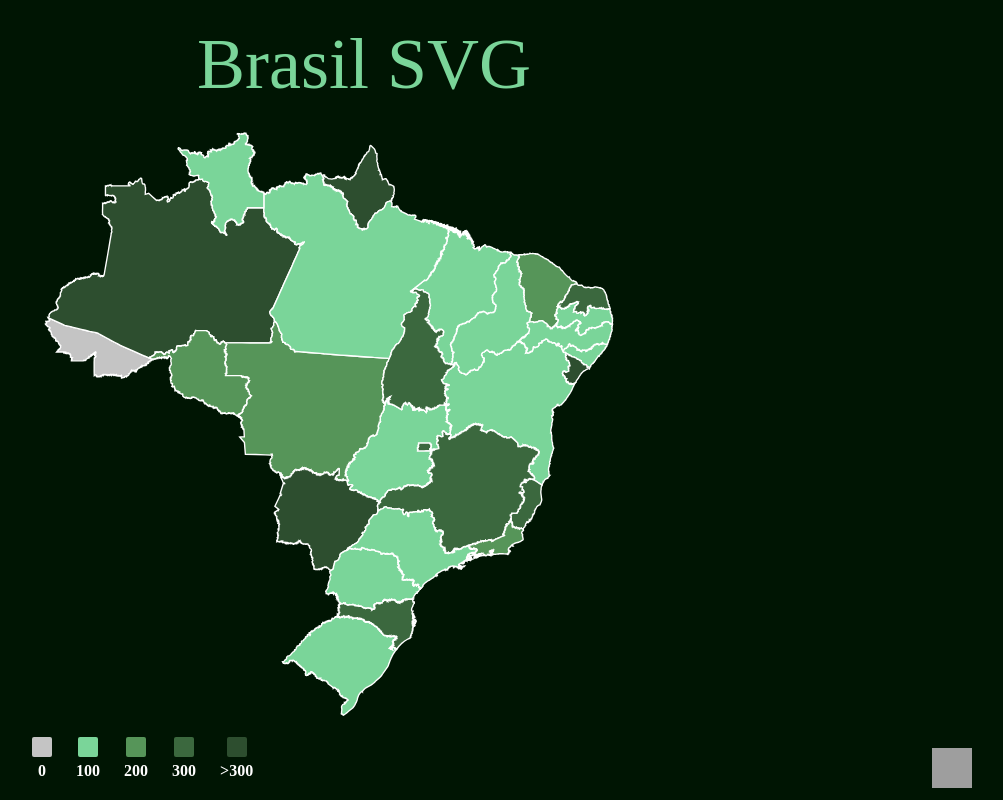
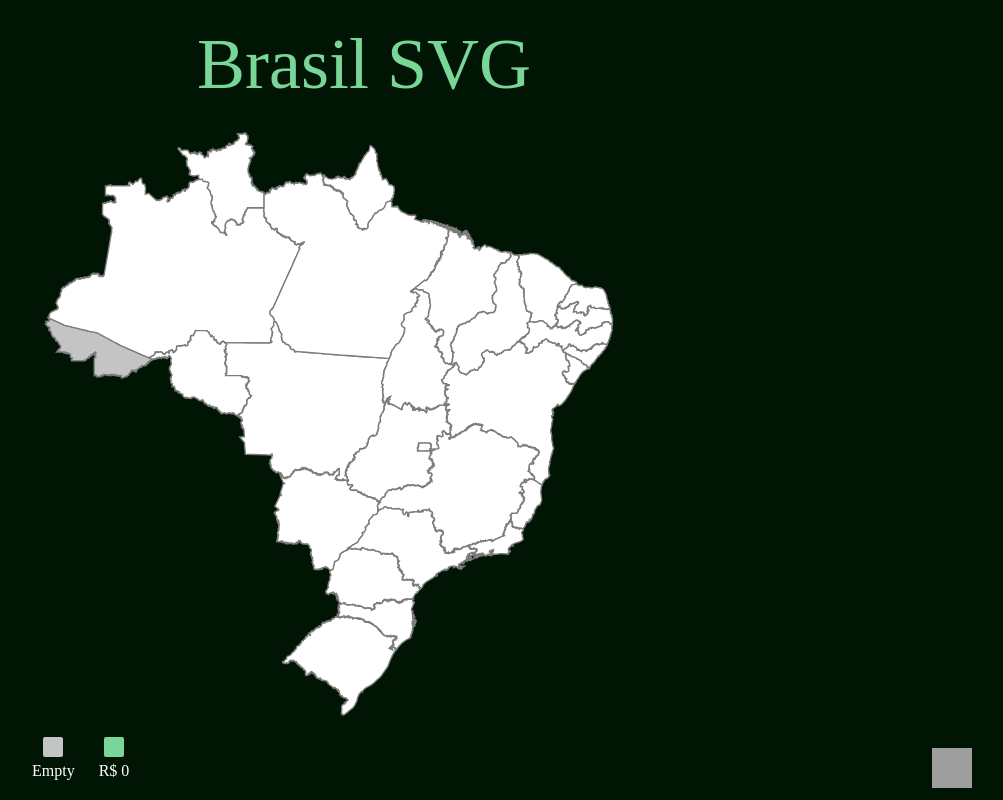
Before and after one commit to obrenoco/brasil-svg, a React (Create React App) app: page / in a window 1280 px wide. Shown: the whole page, without its empty margins (276-1279 px from the left). Built offline with nearby package versions, Linux system fonts and the light colour scheme; grey boxes are pictures that could not be loaded.

Commit message:
add: refactor

```diff
--- a/src/components/Brasil/Brasil.tsx
+++ b/src/components/Brasil/Brasil.tsx
@@ -1,5 +1,5 @@
 import Tippy from "@tippyjs/react";
-import {
+import React, {
   SVGAttributes,
   useCallback,
   useEffect,
@@ -10,23 +10,32 @@ import { followCursor } from "tippy.js";
 import "tippy.js/dist/tippy.css";
 import { SubTitltes } from "../Subtitles/Subtitles";
 import "./index.css";
-import { BrazilSvgProps, ColorSchema, DataProps, StateProps } from "./types";
+import {
+  BrazilSvgProps,
+  ColorSchema,
+  DataProps,
+  StateProps,
+  UF,
+} from "./types";
 import { initialData } from "./ufs";
-
-type BrasilMapProps = {
+type Select = {
+  step: number;
+  color: string;
+  placeholder: React.ReactNode;
+};
+export type BrasilMapProps = {
   data?: DataProps;
-  steps?: number;
   handleClick?: (e: React.MouseEvent<HTMLElement>) => any;
-  colorSchema?: {
-    empty: string;
-    min: string;
-    step1: string;
-    step2: string;
-    max: string;
+  steps: {
+    empty: Select;
+    min: Select;
+    step1?: Select;
+    step2?: Select;
+    max?: Select;
   };
 } & SVGAttributes<SVGElement>;
 
-export const mappedData = (array: StateProps[]) =>
+export const mappedData = (array: StateProps[]): Record<string, StateProps> =>
   Object.assign(
     {},
     ...array.map((item) => ({
@@ -51,9 +60,8 @@ const BrasilMap = ({
   data,
   stroke = "#fff",
   strokeWidth = "450",
-  steps = 1,
   onClick,
-  colorSchema,
+  steps,
   className,
   ...props
 }: BrasilMapProps) => {
@@ -62,14 +70,14 @@ const BrasilMap = ({
 
   const heatmapColor = useCallback(
     (value: number) => {
-      if (value === 0) return colorSchema?.empty || ColorSchema.Empty;
-      if (value < steps * 2) return colorSchema?.min || ColorSchema.Min;
-      if (value < steps * 3) return colorSchema?.step1 || ColorSchema.Step1;
-      if (value < steps * 4) return colorSchema?.step2 || ColorSchema.Step2;
-      if (value >= steps * 4) return colorSchema?.max || ColorSchema.Max;
+      if (value === 0) return steps?.empty.color || ColorSchema.Empty;
+      // if (value < steps * 2) return colorSchema?.min || ColorSchema.Min;
+      // if (value < steps * 3) return colorSchema?.step1 || ColorSchema.Step1;
+      // if (value < steps * 4) return colorSchema?.step2 || ColorSchema.Step2;
+      // if (value >= steps * 4) return colorSchema?.max || ColorSchema.Max;
       return "white";
     },
-    [steps, colorSchema]
+    [steps]
   );
 
   useEffect(() => {
@@ -82,9 +90,8 @@ const BrasilMap = ({
       );
   }, [data]);
 
-  const States = useMemo(
-    () =>
-      items.map((x) => (
+  const States = useMemo(() => {
+    return items.map((x) => (
       <Tippy
         key={x.id}
         content={
@@ -100,26 +107,25 @@ const BrasilMap = ({
           key={x.id}
           d={x.path}
           onClick={onClick}
-            stroke={stroke}
+          style={{ stroke }}
           strokeWidth={strokeWidth}
           fill={`${heatmapColor(mapped[x.id].value)}`}
-            className={`cursor-pointer ${className}`}
+          className={`cursor-pointer ${className || ""}`}
         >
           <title>
             {x.title} - {x.value}
           </title>
         </path>
       </Tippy>
-      )),
-    [items, className, heatmapColor, mapped, onClick, stroke, strokeWidth]
-  );
+    ));
+  }, [items, className, heatmapColor, mapped, onClick, stroke, strokeWidth]);
 
   return (
     <div className="relative">
       <svg id="br-map" viewBox="0 0 220000 194010" {...props}>
         <g id="Estados">{States}</g>
       </svg>
-      <SubTitltes step={steps} colorSchema={colorSchema} />
+      <SubTitltes steps={steps} />
     </div>
   );
 };
--- a/src/components/Subtitles/Subtitles.tsx
+++ b/src/components/Subtitles/Subtitles.tsx
@@ -1,15 +1,8 @@
+import React from "react";
+import { BrasilMapProps } from "../Brasil/Brasil";
 import { ColorSchema } from "../Brasil/types";
 
-type SubtitleProps = {
-  step: number;
-  colorSchema?: {
-    empty: string;
-    min: string;
-    step1: string;
-    step2: string;
-    max: string;
-  };
-};
+type SubtitleProps = Pick<BrasilMapProps, "steps">;
 
 const itemClassName = "flex flex-col items-center";
 const square = (color: string) => (
@@ -21,14 +14,18 @@ const square = (color: string) => (
   ></div>
 );
 
-export const SubTitltes = ({ step, colorSchema }: SubtitleProps) => {
+export const SubTitltes = ({ steps }: SubtitleProps) => {
   return (
     <ul className=" w-max px-1 py-4 no-underline text-sm flex text-white gap-6">
       <li className={itemClassName}>
-        {square(colorSchema?.empty || ColorSchema.Empty)}
-        <strong>0</strong>
+        {square(steps.empty.color || ColorSchema.Empty)}
+        {steps.empty.placeholder}
       </li>
       <li className={itemClassName}>
+        {square(steps?.min.color || ColorSchema.Min)}
+        {steps.min.placeholder}
+      </li>
+      {/* <li className={itemClassName}>
         {square(colorSchema?.min || ColorSchema.Min)}
         <strong>{step}</strong>
       </li>
@@ -46,7 +43,7 @@ export const SubTitltes = ({ step, colorSchema }: SubtitleProps) => {
           {">"}
           {step * 3}
         </strong>
-      </li>
+      </li> */}
     </ul>
   );
 };
--- a/src/pages/Home/Home.tsx
+++ b/src/pages/Home/Home.tsx
@@ -1,4 +1,4 @@
-import React, { useEffect, useState } from "react";
+import { Fragment, useEffect, useState } from "react";
 import mock from "../../api/mock.json";
 import BrasilMap from "../../components/Brasil/Brasil";
 
@@ -35,14 +35,19 @@ export const Home = () => {
     <section className="w-4/6 max-w-2xl m-auto">
       <BrasilMap
         data={data}
-        steps={100}
-        colorSchema={{
-          empty: "#c4c4c4",
-          min: "#7AD599",
-          max: "#2d4e2f",
-          step1: "#569559",
-          step2: "#3b683e",
+        steps={{
+          empty: {
+            step: 0,
+            color: "#c4c4c4",
+            placeholder: <Fragment>Empty</Fragment>,
+          },
+          min: {
+            step: 1,
+            color: "#7AD599",
+            placeholder: <Fragment>R$ 0</Fragment>,
+          },
         }}
+        stroke="#7c7c7c"
         onClick={(e) => console.log(e)}
       />
     </section>
```
Lines whose indentation alone changed are shown as unchanged.
